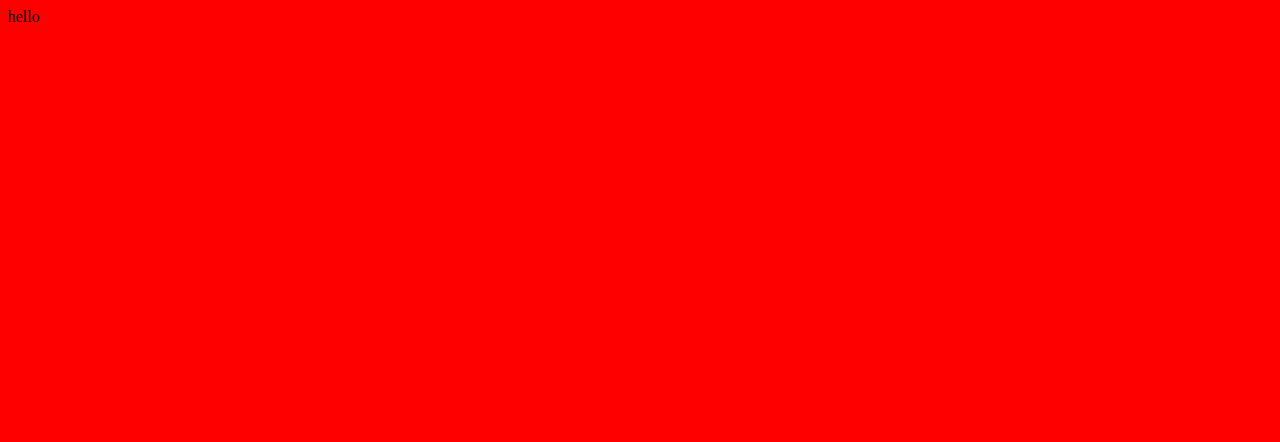
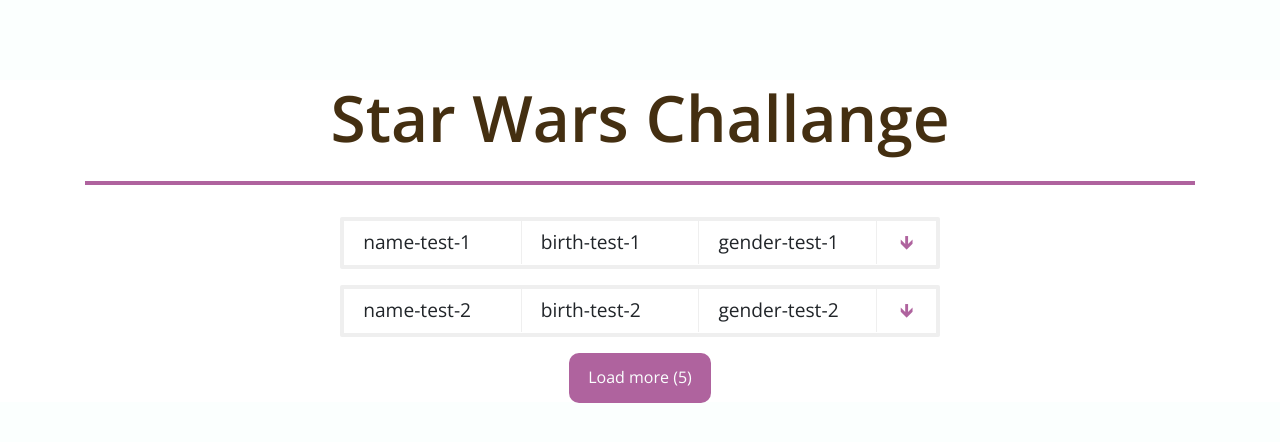
Before and after one commit to tomaszbortacki/VirtusLab-Interview, a React (Create React App) app: page / in a window 1280 px wide. Shown: the top 442 px of the page. Built offline with nearby package versions, Linux system fonts and the light colour scheme.

Commit message:
create basic layout

```diff
--- a/public/index.html
+++ b/public/index.html
@@ -5,39 +5,17 @@
     <link rel="icon" href="%PUBLIC_URL%/favicon.ico" />
     <meta name="viewport" content="width=device-width, initial-scale=1" />
     <meta name="theme-color" content="#000000" />
+    <meta name="author" content="Tomasz Bortacki" />
     <meta
       name="description"
       content="Web site created using create-react-app"
     />
     <link rel="apple-touch-icon" href="%PUBLIC_URL%/logo192.png" />
-    <!--
-      manifest.json provides metadata used when your web app is installed on a
-      user's mobile device or desktop. See https://developers.google.com/web/fundamentals/web-app-manifest/
-    -->
     <link rel="manifest" href="%PUBLIC_URL%/manifest.json" />
-    <!--
-      Notice the use of %PUBLIC_URL% in the tags above.
-      It will be replaced with the URL of the `public` folder during the build.
-      Only files inside the `public` folder can be referenced from the HTML.
-
-      Unlike "/favicon.ico" or "favicon.ico", "%PUBLIC_URL%/favicon.ico" will
-      work correctly both with client-side routing and a non-root public URL.
-      Learn how to configure a non-root public URL by running `npm run build`.
-    -->
-    <title>React App</title>
+    <title>Star Wars Challange</title>
   </head>
   <body>
     <noscript>You need to enable JavaScript to run this app.</noscript>
     <div id="root"></div>
-    <!--
-      This HTML file is a template.
-      If you open it directly in the browser, you will see an empty page.
-
-      You can add webfonts, meta tags, or analytics to this file.
-      The build step will place the bundled scripts into the <body> tag.
-
-      To begin the development, run `npm start` or `yarn start`.
-      To create a production bundle, use `npm run build` or `yarn build`.
-    -->
   </body>
 </html>
--- a/src/App.tsx
+++ b/src/App.tsx
@@ -1,8 +1,46 @@
 import React from "react";
 import "./css/style.scss";
+import { Container } from "react-bootstrap";
+import { PersonIterface } from "./components/Interfaces";
+import Person from "./components/Person";
+
+interface People {
+  [index: number]: PersonIterface;
+}
+
+const people: People = [
+  {
+    name: "name-test-1",
+    birth_year: "birth-test-1",
+    gender: "gender-test-1",
+  },
+  {
+    name: "name-test-2",
+    birth_year: "birth-test-2",
+    gender: "gender-test-2",
+  },
+];
 
 function App() {
-  return <div>hello</div>;
+  return (
+    <section className="main">
+      <Container>
+        <section className="main__top">
+          <h1>Star Wars Challange</h1>
+        </section>
+        <section className="main__list">
+          {people.map((person: PersonIterface, key: number) => {
+            return <Person id={key} person={person} key={key} />;
+          })}
+        </section>
+        <section className="main__bottom">
+          <button>
+            <span>Load more (5)</span>
+          </button>
+        </section>
+      </Container>
+    </section>
+  );
 }
 
 export default App;
--- /dev/null
+++ b/src/components/Interfaces.tsx
@@ -0,0 +1,5 @@
+export interface PersonIterface {
+  name: string;
+  birth_year: string;
+  gender: string;
+}
--- /dev/null
+++ b/src/components/Person.tsx
@@ -0,0 +1,35 @@
+import React, { useState } from "react";
+import { PersonIterface } from "./Interfaces";
+
+const Person = (props: { id: number; person: PersonIterface }) => {
+  const { name, birth_year, gender } = props.person;
+  const [personActive, setPersonActive] = useState<boolean>(false);
+  return (
+    <section className={personActive ? "person person--active" : "person"}>
+      <ul
+        className="person__basics"
+        onClick={() => setPersonActive(!personActive)}
+      >
+        <li title={name}>{name}</li>
+        <li title={birth_year}>{birth_year}</li>
+        <li title={gender}>{gender}</li>
+        <li>🡻</li>
+      </ul>
+      <section className="person__more">
+        <ul>
+          <li>Age: 12</li>
+          <li>Height: 177cm</li>
+          <li>
+            Films:
+            <ul>
+              <li>Film title 1</li>
+              <li>Film title 2</li>
+            </ul>
+          </li>
+        </ul>
+      </section>
+    </section>
+  );
+};
+
+export default Person;
--- /dev/null
+++ b/src/css/lib/_colors.scss
@@ -0,0 +1,13 @@
+// Star Wars color palette
+
+$c1: #d7c078;
+$c2: #f0b084;
+$c3: #af639e;
+$c4: #9e5960;
+$c5: #0d5aa0;
+$c6: #5f9fdd;
+$c7: #442f11;
+$c8: #fbfffe;
+$c9: #343d9b;
+$c10: #c38348;
+$c11: #efefef;
--- /dev/null
+++ b/src/css/lib/_media.scss
@@ -0,0 +1,16 @@
+$msm: "only screen and (max-width : 575px)";
+$sm: "only screen and (min-width : 576px)";
+$mmd: "only screen and (max-width : 767px)";
+$md: "only screen and (min-width : 768px)";
+$mlg: "only screen and (max-width : 991px)";
+$lg: "only screen and (min-width : 992px)";
+$mxl: "only screen and (max-width : 1199px)";
+$xl: "only screen and (min-width : 1200px)";
+$msl: "only screen and (max-width : 1299px)";
+$sl: "only screen and (min-width : 1300px)";
+$mxxl: "only screen and (max-width : 1429px)";
+$xxl: "only screen and (min-width : 1430px)";
+$mxxxl: "only screen and (max-width : 1499px)";
+$xxxl: "only screen and (min-width : 1500px)";
+$hlg: "only screen and (min-width : 1800px)";
+$hxlg: "only screen and (min-width : 1921px)";
--- /dev/null
+++ b/src/css/lib/_variables.scss
@@ -0,0 +1,11 @@
+// border radius
+$r1: 2px;
+$r2: 10px;
+
+//shodow
+$s1: 0 20px 50px rgba(0, 0, 0, 0.05);
+
+// Transition
+$e1: 0.3s cubic-bezier(0.51, 0.92, 0.24, 1.15);
+$e2: 0.5s ease;
+$e3: 0.05s ease;
--- a/src/css/style.scss
+++ b/src/css/style.scss
@@ -1,3 +1,192 @@
+// Import font
+@import url("https://fonts.googleapis.com/css2?family=Open+Sans:wght@400;600;700;800&display=swap");
+
+// Library import
+@import "./lib/media";
+@import "./lib/colors";
+@import "./lib/variables";
+
+* {
+  margin: 0;
+  padding: 0;
+  box-sizing: border-box;
+  font-family: "Open Sans", sans-serif;
+}
+
+html,
 body {
-  background-color: red;
+  background-color: $c8;
 }
+
+.main {
+  margin-top: 5rem;
+  margin-bottom: 5rem;
+  &__top {
+    margin-bottom: 2rem;
+    padding-bottom: 1rem;
+    border-bottom: 4px solid $c3;
+    text-align: center;
+    h1 {
+      font-size: 4em;
+      font-weight: 600;
+      color: $c7;
+
+      @media #{$mxl} {
+        font-size: 2.5em;
+      }
+    }
+  }
+
+  &__list {
+    margin: 0 auto;
+    max-width: 600px;
+    .person {
+      transition: box-shadow $e1;
+      margin-bottom: 1rem;
+      border: 4px solid $c11;
+      border-radius: $r1;
+      user-select: none;
+
+      &:hover {
+        box-shadow: $s1;
+      }
+
+      &__basics {
+        list-style-type: none;
+        display: flex;
+        justify-content: space-between;
+        cursor: pointer;
+        margin: 0;
+
+        * {
+          touch-action: manipulation;
+        }
+
+        li {
+          padding: 0.5rem 1.2rem;
+          width: 30%;
+          flex-basis: 30%;
+          font-size: 1.2em;
+          line-height: 140%;
+          border-right: 1px solid $c11;
+          white-space: nowrap;
+          overflow: hidden;
+          text-overflow: ellipsis;
+        }
+
+        li:last-child {
+          text-align: center;
+          width: 10%;
+          flex-basis: 10%;
+          transition: transform $e1;
+          will-change: transform;
+          color: $c3;
+          border: none;
+        }
+      }
+
+      &__more {
+        border-top: 1px solid $c11;
+        opacity: 0;
+        max-height: 0;
+        overflow: hidden;
+        transition: max-height $e2, opacity $e2;
+
+        > ul {
+          column-count: 2;
+          column-rule: 1px solid $c11;
+          column-gap: 4rem;
+          padding: 1rem 1.2rem;
+
+          > li {
+            font-size: 1.1em;
+          }
+        }
+
+        ul {
+          list-style-type: none;
+          margin: 0;
+          li {
+            &:not(:last-of-type) {
+              margin-bottom: 0.5rem;
+            }
+
+            li {
+              margin-top: 0.5rem;
+              font-size: 0.8em;
+              &::before {
+                content: "-";
+                font-weight: 700;
+                display: inline-block;
+                margin-right: 0.7rem;
+              }
+            }
+          }
+        }
+      }
+
+      &--active {
+        .person {
+          &__basics {
+            li:last-child {
+              transform: rotate(180deg);
+            }
+          }
+          &__more {
+            opacity: 1;
+            max-height: 500px;
+          }
+        }
+      }
+    }
+  }
+
+  &__bottom {
+    text-align: center;
+
+    button {
+      position: relative;
+      cursor: pointer;
+      border-radius: $r2;
+      padding: 0.8rem 1.2rem;
+      border: none;
+      color: $c8;
+      background-color: transparent;
+
+      span {
+        position: relative;
+        z-index: 1;
+      }
+
+      &::before {
+        content: "";
+        position: absolute;
+        top: 0;
+        left: 0;
+        width: 100%;
+        height: 100%;
+        border-radius: inherit;
+        background-color: $c3;
+        transition: transform $e1;
+        will-change: transform;
+      }
+
+      &:focus {
+        outline: none;
+      }
+
+      &:hover {
+        &::before {
+          transform: scale(1.1);
+        }
+      }
+
+      &:active {
+        &::before {
+          transition: transform $e3;
+          transform: scale(0.98);
+        }
+      }
+    }
+  }
+}
--- a/src/index.tsx
+++ b/src/index.tsx
@@ -1,6 +1,7 @@
 import React from "react";
 import ReactDOM from "react-dom";
 import App from "./App";
+import "bootstrap/dist/css/bootstrap.min.css";
 
 ReactDOM.render(
   <React.StrictMode>
```
